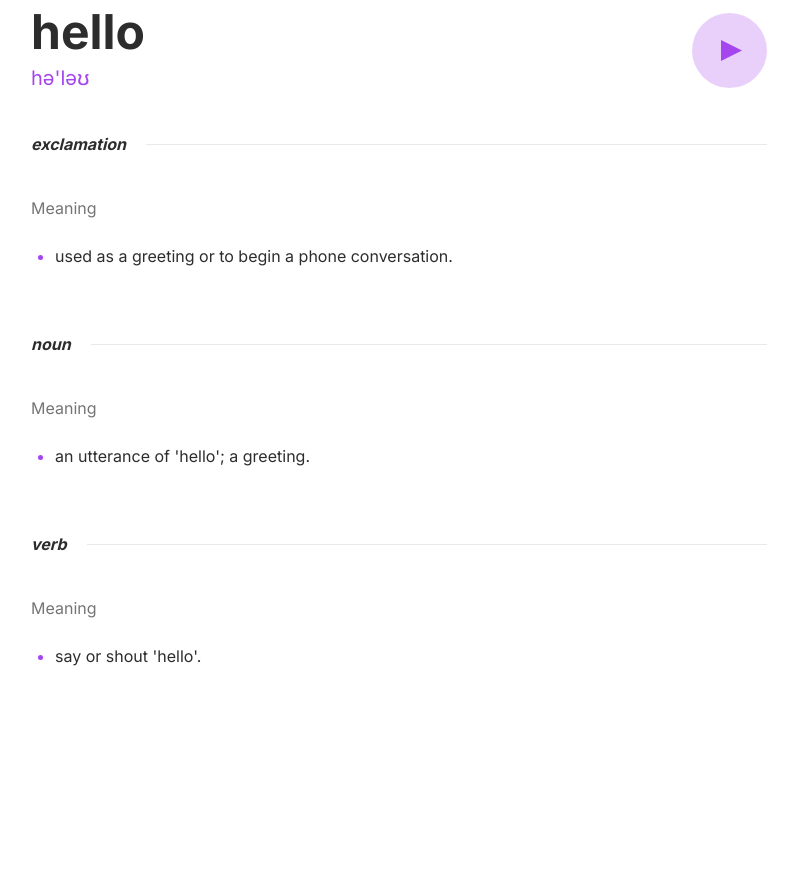
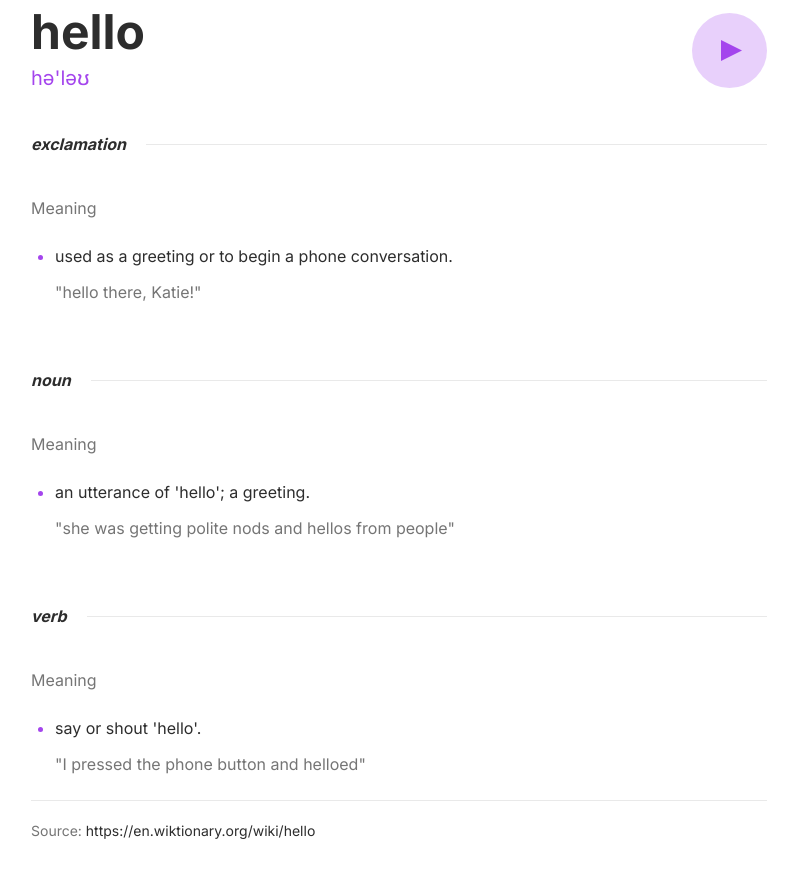
Before and after one commit to dserranog1/dictionary-web-app, a React (Vite) app: page / in a window 1280 px wide. Shown: the part 260-1138 px from the top of the page, without its empty margins (241-1039 px from the left). Before the commit the page ends 952 px from the top, so only its background shows below. Built offline with nearby package versions, Linux system fonts and the light colour scheme.

Commit message:
feat: add synonyms and source for display word

```diff
--- a/src/App.tsx
+++ b/src/App.tsx
@@ -37,7 +37,10 @@ const App = () => {
       >
         <Header setSelectedFont={setSelectedFont} selectedFont={selectedFont} />
         <SearchBar setEnteredWord={setEnteredWord} />
-        <WordDisplay enteredWord={enteredWord} />
+        <WordDisplay
+          enteredWord={enteredWord}
+          setEnteredWord={setEnteredWord}
+        />
       </div>
     </div>
   );
--- a/src/components/MeaningSection.tsx
+++ b/src/components/MeaningSection.tsx
@@ -7,12 +7,13 @@ const MeaningSection = ({
       {
         definition: string;
         example?: string;
-        synonyms: string[];
-        antonyms: string[];
       }
     ];
+    synonyms?: string[];
+    antonyms?: string[];
   };
 }) => {
+  // console.log(meaning);
   return (
     <div>
       <div className="flex flex-row items-center justify-center gap-5">
@@ -24,8 +25,17 @@ const MeaningSection = ({
       <div className="mt-10 mb-6">
         <span className="text-gray-dark">Meaning</span>
         <ul className="ml-6 mt-6 list-disc space-y-3.5 marker:text-purple-medium-deep">
-          {meaning.definitions.map((definition) => {
-            return <li key={definition.definition}>{definition.definition}</li>;
+          {meaning.definitions.map((definition, idx) => {
+            return (
+              <div key={idx}>
+                <li>
+                  {definition.definition}
+                  <div className="mt-3 text-gray-dark">
+                    {definition.example && '"' + definition.example + '"'}
+                  </div>
+                </li>
+              </div>
+            );
           })}
         </ul>
       </div>
--- a/src/components/SearchBar.tsx
+++ b/src/components/SearchBar.tsx
@@ -27,8 +27,9 @@ const SearchBar = ({
   return (
     <form className="relative w-full" onSubmit={handleSubmit}>
       <input
+        autoComplete="off"
         className={classNames(
-          "z-0 h-16 w-full rounded-2xl p-6 font-bold focus:border-[1px] focus:border-purple-medium-deep focus:outline-none",
+          "z-0 h-16 w-full rounded-2xl fill-none p-6 font-bold focus:border-[1px] focus:border-purple-medium-deep focus:outline-none",
           themeStyles.background[theme.currentTheme],
           isFieldEmpty && "border-[1px] border-red-bright"
         )}
--- a/src/components/WordDisplay.tsx
+++ b/src/components/WordDisplay.tsx
@@ -7,6 +7,7 @@ const helloWord: WordType = [
   {
     word: "hello",
     phonetic: "hə'ləʊ",
+    sourceUrls: ["https://en.wiktionary.org/wiki/hello"],
     phonetics: [
       {
         text: "hə'ləʊ",
@@ -25,8 +26,6 @@ const helloWord: WordType = [
           {
             definition: "used as a greeting or to begin a phone conversation.",
             example: "hello there, Katie!",
-            synonyms: [],
-            antonyms: [],
           },
         ],
       },
@@ -36,8 +35,6 @@ const helloWord: WordType = [
           {
             definition: "an utterance of 'hello'; a greeting.",
             example: "she was getting polite nods and hellos from people",
-            synonyms: [],
-            antonyms: [],
           },
         ],
       },
@@ -47,8 +44,6 @@ const helloWord: WordType = [
           {
             definition: "say or shout 'hello'.",
             example: "I pressed the phone button and helloed",
-            synonyms: [],
-            antonyms: [],
           },
         ],
       },
@@ -56,7 +51,13 @@ const helloWord: WordType = [
   },
 ];
 
-const WordDisplay = ({ enteredWord }: { enteredWord: string }) => {
+const WordDisplay = ({
+  enteredWord,
+  setEnteredWord,
+}: {
+  enteredWord: string;
+  setEnteredWord: React.Dispatch<React.SetStateAction<string>>;
+}) => {
   const [isWordDefined, setIsWordDefined] = useState<boolean>(true);
   const [wordInformation, setWordInformation] = useState<WordType[number]>(
     helloWord[0]
@@ -84,7 +85,26 @@ const WordDisplay = ({ enteredWord }: { enteredWord: string }) => {
     }
   }, [enteredWord]);
   if (isWordDefined) {
-    return <WordFound wordInformation={wordInformation} />;
+    return (
+      <div>
+        <WordFound
+          wordInformation={wordInformation}
+          setEnteredWord={setEnteredWord}
+        />
+        <a
+          href={wordInformation.sourceUrls[0]}
+          target="_blank"
+          rel="noopener noreferrer"
+          className="text-sm hover:cursor-pointer hover:underline"
+        >
+          <div className="h-[1px] w-full bg-white-smoke"></div>
+          <div className="mt-5 mb-32">
+            <span className="text-gray-dark">Source:</span>{" "}
+            {wordInformation.sourceUrls[0]}
+          </div>
+        </a>
+      </div>
+    );
   }
   return <WordNotFound />;
 };
--- a/src/components/WordFound.tsx
+++ b/src/components/WordFound.tsx
@@ -4,8 +4,10 @@ import MeaningSection from "./MeaningSection";
 
 const WordFound = ({
   wordInformation,
+  setEnteredWord,
 }: {
   wordInformation: WordType[number];
+  setEnteredWord: React.Dispatch<React.SetStateAction<string>>;
 }) => {
   return (
     <main className="flex w-full flex-col gap-10">
@@ -21,9 +23,31 @@ const WordFound = ({
         </button>
       </div>
       <div className="flex flex-col gap-10">
-        {wordInformation.meanings.map((meaning) => {
+        {wordInformation.meanings.map((meaning, idx) => {
           return (
-            <MeaningSection meaning={meaning} key={meaning.partOfSpeech} />
+            <div key={idx}>
+              <MeaningSection meaning={meaning} />
+              {meaning.synonyms && meaning.synonyms.length > 0 && (
+                <div className="flex flex-row gap-5">
+                  <span className="text-gray-dark">Synonyms </span>
+                  <div className="mb-5 flex flex-row flex-wrap gap-2">
+                    {meaning.synonyms.map((synonym, idx) => {
+                      return (
+                        <button
+                          onClick={() => {
+                            setEnteredWord(synonym);
+                          }}
+                          className="font-bold text-purple-medium-deep hover:underline"
+                          key={idx}
+                        >
+                          {synonym}
+                        </button>
+                      );
+                    })}
+                  </div>
+                </div>
+              )}
+            </div>
           );
         })}
       </div>
--- a/src/types/words.ts
+++ b/src/types/words.ts
@@ -2,6 +2,7 @@ export type WordType = [
   {
     word: string;
     phonetic: string;
+    sourceUrls: string[];
     phonetics: [
       {
         text: string;
@@ -18,10 +19,10 @@ export type WordType = [
         {
           definition: string;
           example?: string;
-          synonyms: string[];
-          antonyms: string[];
         }
       ];
+      synonyms?: string[];
+      antonyms?: string[];
     }[];
   }
 ];
```
